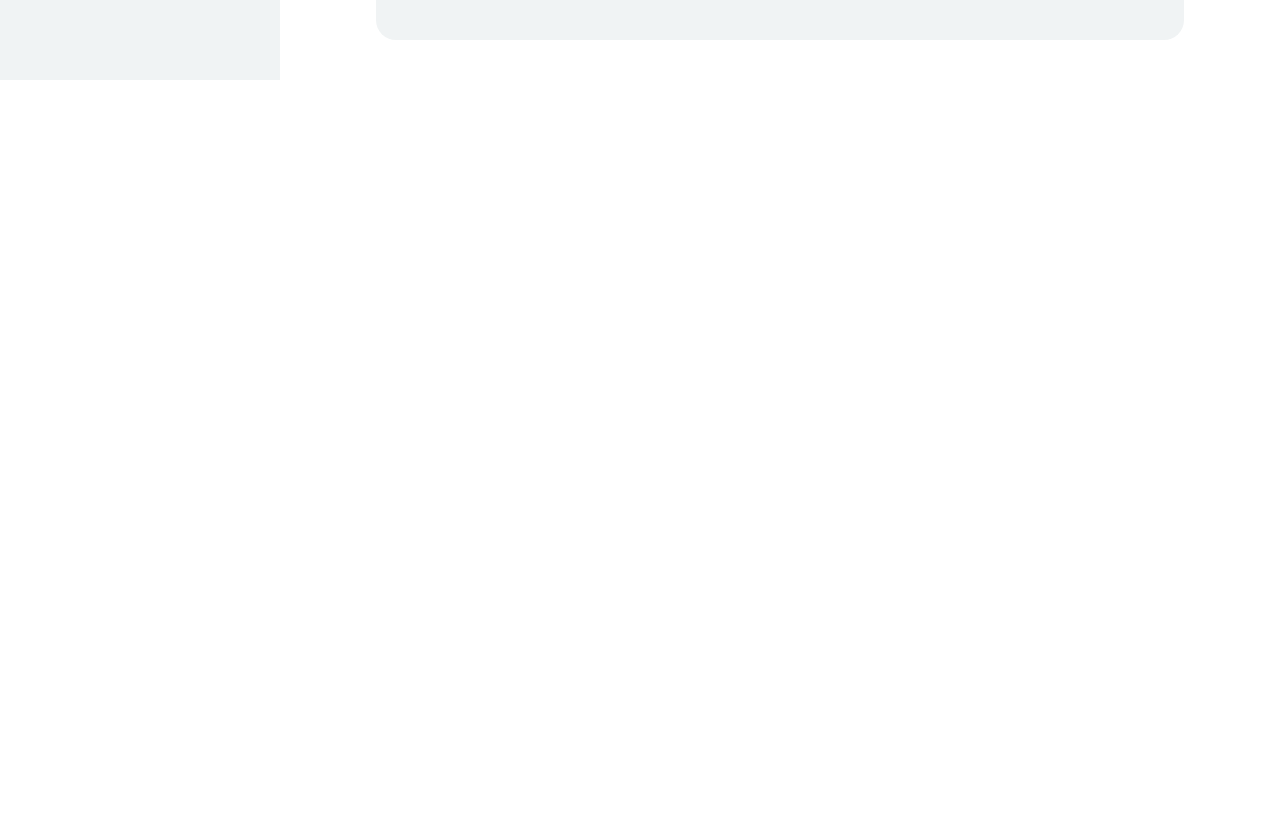
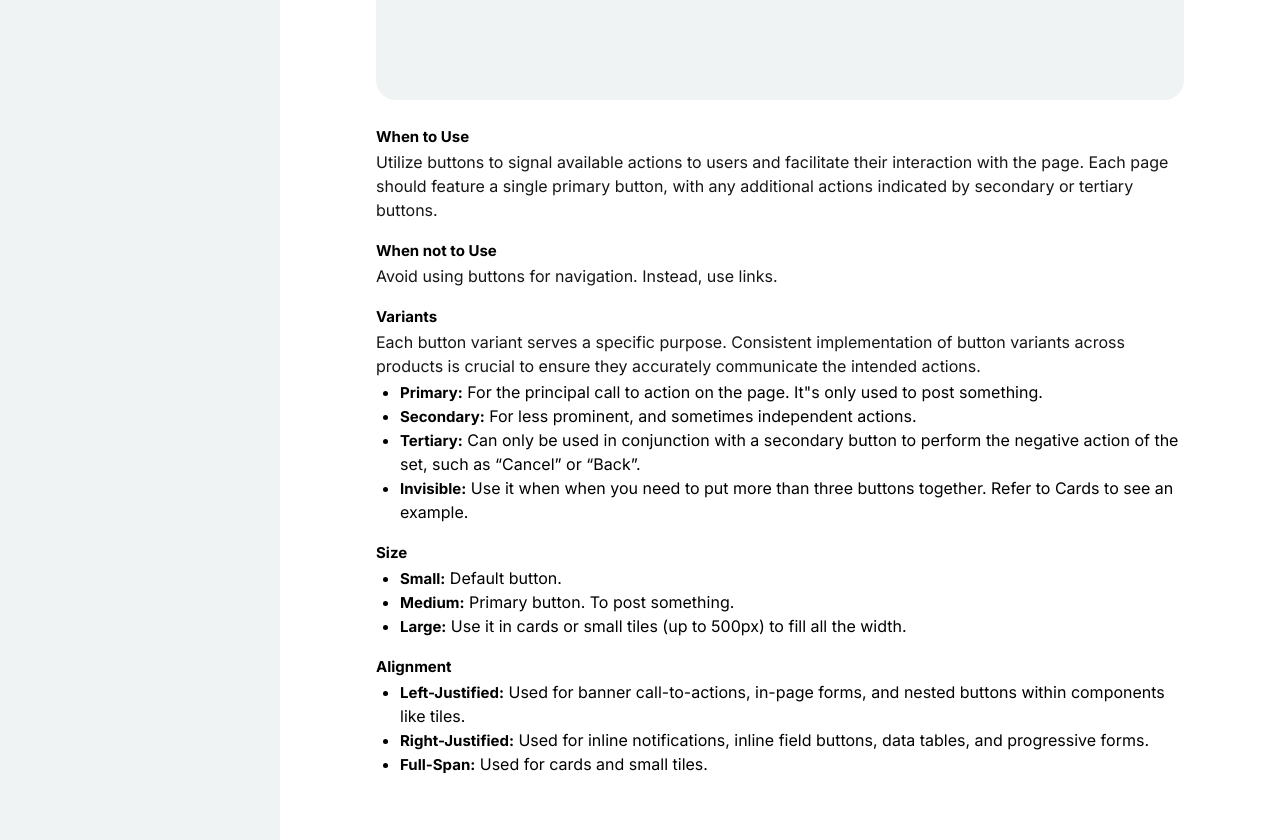
Before and after one commit to totisama/design-system, a Next.js app: page /components/button in a window 1280 px wide. Shown: the part 780-1620 px from the top of the page. Before the commit the page ends 860 px from the top, so only its background shows below. Built offline with nearby package versions, Linux system fonts and the light colour scheme.

Commit message:
Add button info

```diff
--- a/src/app/components/button/page.tsx
+++ b/src/app/components/button/page.tsx
@@ -1,11 +1,115 @@
 import { ButtonPlayground } from '@/components/button/button-playground'
 import { PageWrapper } from '@/components/page-wrapper'
+import { Paragraph } from '@/components/paragraph/paragraph'
+import { Stack } from '@/components/stack/stack'
+import { Text } from '@/components/text/text'
 import type React from 'react'
+
+const TEXT =
+  'Buttons are interactive elements designed to initiate actions. They serve to communicate calls to action, and their labels indicate the action that will be performed when clicked.'
 
 export default function ButtonPage() {
   return (
     <PageWrapper name='Button'>
-      <ButtonPlayground />
+      <Stack
+        as='div'
+        orientation='vertical'
+        spacing='spacing-06'
+      >
+        <Paragraph text={TEXT} />
+        <ButtonPlayground />
+        <Stack
+          as='div'
+          orientation='vertical'
+          spacing='spacing-05'
+        >
+          <Stack
+            as='div'
+            orientation='vertical'
+            spacing='spacing-01'
+          >
+            <Text as='h5'>When to Use</Text>
+            <Paragraph text='Utilize buttons to signal available actions to users and facilitate their interaction with the page. Each page should feature a single primary button, with any additional actions indicated by secondary or tertiary buttons.' />
+          </Stack>
+          <Stack
+            as='div'
+            orientation='vertical'
+            spacing='spacing-01'
+          >
+            <Text as='h5'>When not to Use</Text>
+            <Paragraph text='Avoid using buttons for navigation. Instead, use links.' />
+          </Stack>
+          <Stack
+            as='div'
+            orientation='vertical'
+            spacing='spacing-01'
+          >
+            <Text as='h5'>Variants</Text>
+            <Paragraph text='Each button variant serves a specific purpose. Consistent implementation of button variants across products is crucial to ensure they accurately communicate the intended actions.' />
+            <ul className='list-disc ml-6'>
+              <li className='items-start'>
+                <Text as='h5'>Primary:</Text> For the principal call to action
+                on the page. It&quot;s only used to post something.
+              </li>
+              <li className='items-start'>
+                <Text as='h5'>Secondary:</Text> For less prominent, and
+                sometimes independent actions.
+              </li>
+              <li className='items-start'>
+                <Text as='h5'>Tertiary:</Text> Can only be used in conjunction
+                with a secondary button to perform the negative action of the
+                set, such as “Cancel” or “Back”.
+              </li>
+              <li className='items-start'>
+                <Text as='h5'>Invisible:</Text> Use it when when you need to put
+                more than three buttons together. Refer to Cards to see an
+                example.
+              </li>
+            </ul>
+          </Stack>
+          <Stack
+            as='div'
+            orientation='vertical'
+            spacing='spacing-01'
+          >
+            <Text as='h5'>Size</Text>
+            <ul className='list-disc ml-6'>
+              <li className='items-start'>
+                <Text as='h5'>Small:</Text> Default button.
+              </li>
+              <li className='items-start'>
+                <Text as='h5'>Medium:</Text> Primary button. To post something.
+              </li>
+              <li className='items-start'>
+                <Text as='h5'>Large:</Text> Use it in cards or small tiles (up
+                to 500px) to fill all the width.
+              </li>
+            </ul>
+          </Stack>
+          <Stack
+            as='div'
+            orientation='vertical'
+            spacing='spacing-01'
+          >
+            <Text as='h5'>Alignment</Text>
+            <ul className='list-disc ml-6'>
+              <li className='items-start'>
+                <Text as='h5'>Left-Justified:</Text> Used for banner
+                call-to-actions, in-page forms, and nested buttons within
+                components like tiles.
+              </li>
+              <li className='items-start'>
+                <Text as='h5'>Right-Justified:</Text> Used for inline
+                notifications, inline field buttons, data tables, and
+                progressive forms.
+              </li>
+              <li className='items-start'>
+                <Text as='h5'>Full-Span:</Text> Used for cards and small tiles.
+              </li>
+            </ul>
+          </Stack>
+        </Stack>
+      </Stack>
     </PageWrapper>
   )
 }
--- a/src/components/button/button-playground.tsx
+++ b/src/components/button/button-playground.tsx
@@ -47,7 +47,7 @@ export const ButtonPlayground = () => {
       >
         <Box
           as='div'
-          marginY='spacing-04'
+          marginB='spacing-04'
           width={'25%'}
           display='flex'
           flexDirection='column'
@@ -72,7 +72,7 @@ export const ButtonPlayground = () => {
         </Box>
         <Box
           as='div'
-          marginY='spacing-04'
+          marginB='spacing-04'
           width={'25%'}
           display='flex'
           flexDirection='column'
@@ -97,7 +97,7 @@ export const ButtonPlayground = () => {
         </Box>
         <Box
           as='div'
-          marginY='spacing-04'
+          marginB='spacing-04'
           width={'25%'}
           display='flex'
           flexDirection='column'
@@ -122,7 +122,7 @@ export const ButtonPlayground = () => {
         </Box>
         <Box
           as='div'
-          marginY='spacing-04'
+          marginB='spacing-04'
           width={'25%'}
         >
           <TextInput
```
